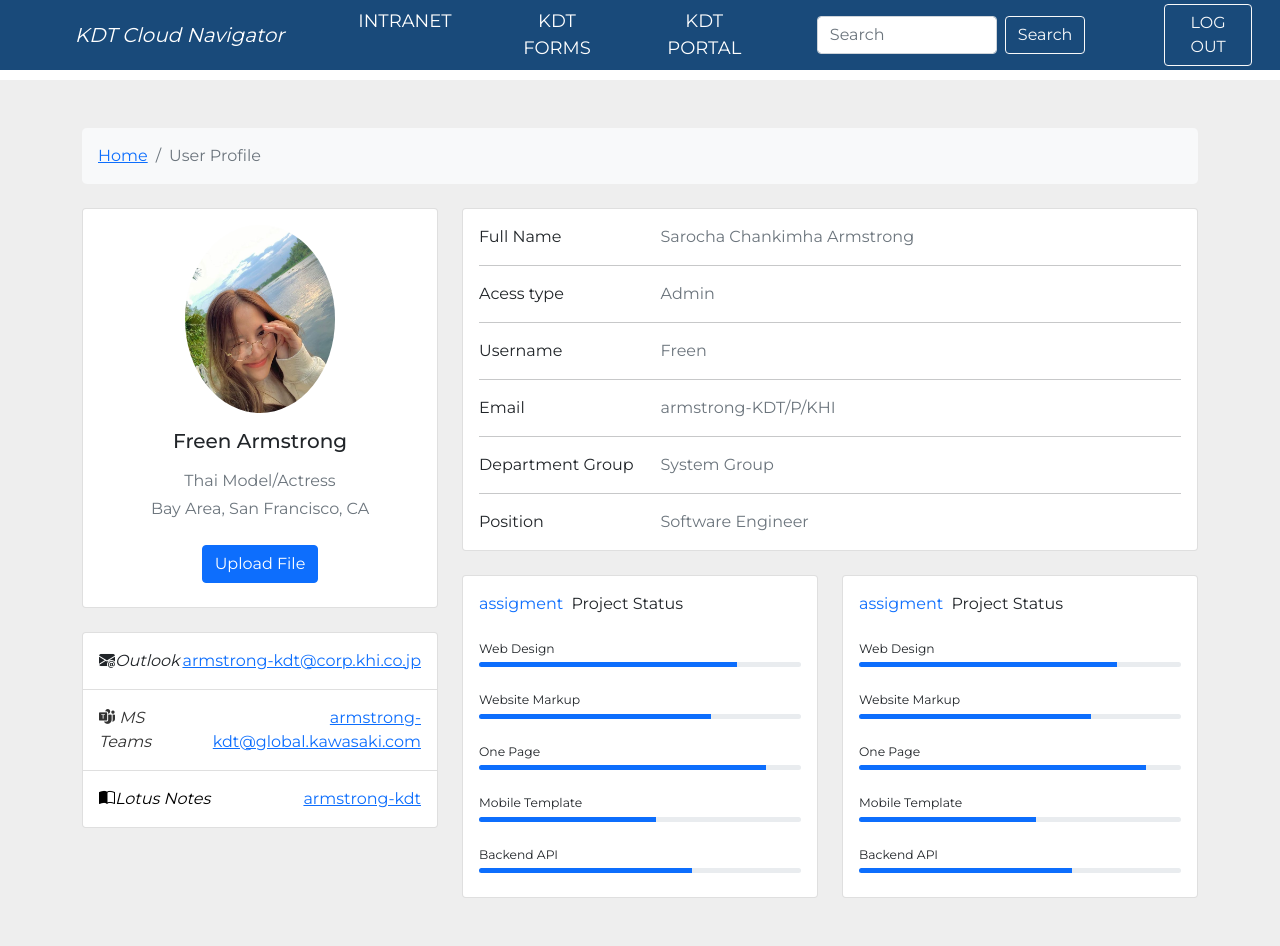
After one commit to JisooKim0103/KDTCLOUD, a PHP site: page /html/profile.html in a window 1280 px wide. The commit adds this page. Run offline with PHP 8.4, Linux system fonts and the light colour scheme.

Commit message:
Jan 16. Update

```diff
--- a/KDTCLOUD/css/home.css
+++ b/KDTCLOUD/css/home.css
@@ -25,7 +25,7 @@
    font-size: 18px;
    text-transform: uppercase;
    color: white;
-   font-weight: 500;
+   /* font-weight: 600; */
 }
 
 .nav-item{
@@ -122,9 +122,19 @@ position: absolute;
 color: blue;
 text-transform:capitalize;
 
-
 }
 
+/* PROFILE PAGE */
+.gradient-custom {
+    /* fallback for old browsers */
+    background: #f6d365;
+
+    /* Chrome 10-25, Safari 5.1-6 */
+    background: -webkit-linear-gradient(to right bottom, rgba(246, 211, 101, 1), rgba(253, 160, 133, 1));
+
+    /* W3C, IE 10+/ Edge, Firefox 16+, Chrome 26+, Opera 12+, Safari 7+ */
+    background: linear-gradient(to right bottom, rgba(246, 211, 101, 1), rgba(253, 160, 133, 1))
+    }
 
 /* footer */
 .footer {
--- /dev/null
+++ b/KDTCLOUD/html/profile.html
@@ -0,0 +1,236 @@
+<!DOCTYPE html>
+<html lang="en">
+<head>
+    <meta charset="UTF-8">
+    <meta http-equiv="X-UA-Compatible" content="IE=edge">
+    <meta name="viewport" content="width=device-width, initial-scale=1.0">
+
+    <link rel="stylesheet" href="../css/home.css">
+    <link href="https://cdn.jsdelivr.net/npm/bootstrap@5.0.2/dist/css/bootstrap.min.css" rel="stylesheet" integrity="sha384-EVSTQN3/azprG1Anm3QDgpJLIm9Nao0Yz1ztcQTwFspd3yD65VohhpuuCOmLASjC" crossorigin="anonymous">
+    <link rel="stylesheet" href="https://cdn.jsdelivr.net/npm/bootstrap-icons@1.10.2/font/bootstrap-icons.css">
+
+    <title>Document</title>
+</head>
+
+<header class="navbar fixed-top navbar-expand-lg">
+	<div class="container-fluid">
+	  <a class="navbar-brand fst-italic fs-5" href="#">KDT Cloud Navigator</a>
+	  <button class="navbar-toggler" type="button" data-bs-toggle="collapse" data-bs-target="#navbarNav" aria-controls="navbarNav" aria-expanded="false" aria-label="Toggle navigation">
+		<span class="navbar-toggler-icon"></span>
+	  </button>
+	  <div class="collapse navbar-collapse" id="navbarNav">
+		<ul class="navbar-nav me-auto mb-2 mb-lg-0">
+
+		  <li class="nav-item">
+			<a class="nav-link" href="#">INTRANET</a>
+		  </li>
+
+          <li class="nav-item">
+			<a class="nav-link" href="#">KDT FORMS</a>
+		  </li>
+
+          <li class="nav-item">
+			<a class="nav-link" href="#">KDT PORTAL</a>
+		  </li>
+
+		</ul>
+	  </div>
+	  <form class="d-flex">
+        <input class="form-control mdb-autocomplete me-2" id="form-autocomplete" type="search" placeholder="Search" aria-label="Search">
+        <button class="btn btn-outline-light" type="submit">Search</button>
+      </form>
+
+		<div class="log p-3">
+            <button class="btn btn-outline-light" type="button" id="dropdownMenuButton1" data-bs-toggle="dropdown" aria-expanded="false">
+                LOG OUT
+            </button>
+       </div>
+	  </div>
+	</div>
+</header>
+
+
+<body class="body" style="height:100vh;">
+    <section style="background-color: #eee;">
+        <div class="container py-5">
+          <div class="row">
+            <div class="col">
+              <nav aria-label="breadcrumb" class="bg-light rounded-3 p-3 mb-4">
+                <ol class="breadcrumb mb-0">
+                  <li class="breadcrumb-item"><a href="../html/home.html">Home</a></li>
+                  <li class="breadcrumb-item active" aria-current="page">User Profile</li>
+                </ol>
+              </nav>
+            </div>
+          </div>
+
+          <div class="row">
+            <div class="col-lg-4">
+              <div class="card mb-4">
+                <div class="card-body text-center">
+                  <img src="../img/freen.jpg" alt="avatar"
+                    class="rounded-circle img-fluid" style="width: 150px;">
+                  <h5 class="my-3">Freen Armstrong</h5>
+                  <p class="text-muted mb-1">Thai Model/Actress</p>
+                  <p class="text-muted mb-4">Bay Area, San Francisco, CA</p>
+                  <div class="d-flex justify-content-center mb-2">
+                    <button type="button" class="btn btn-primary">Upload File</button>
+                  </div>
+                </div>
+              </div>
+              <div class="card mb-4 mb-lg-0">
+                <div class="card-body p-0">
+                  <ul class="list-group list-group-flush rounded-3">
+                    <li class="list-group-item d-flex justify-content-between align-items-center p-3">
+                        <i class="bi bi-envelope-at-fill">Outlook</i>
+                        <a class="mb-0" href="#">armstrong-kdt@corp.khi.co.jp</a>
+                    </li>
+                    <li class="list-group-item d-flex justify-content-between align-items-center p-3">
+                        <i class="bi bi-microsoft-teams text-start" style="color: #333333;"> MS Teams</i>
+                        <a class="mb-0 text-end" href="#">armstrong-kdt@global.kawasaki.com</a>
+                    </li>
+                    <li class="list-group-item d-flex justify-content-between align-items-center p-3">
+                        <i class="bi bi-book-half" style="color: #000000;">Lotus Notes</i>
+                        <a class="mb-0" href="#">armstrong-kdt</a>
+                    </li>
+                  </ul>
+                </div>
+              </div>
+            </div>
+            <div class="col-lg-8">
+              <div class="card mb-4">
+                <div class="card-body">
+                  <div class="row">
+                    <div class="col-sm-3">
+                      <p class="mb-0">Full Name</p>
+                    </div>
+                    <div class="col-sm-9">
+                      <p class="text-muted mb-0">Sarocha Chankimha Armstrong</p>
+                    </div>
+                  </div>
+                  <hr>
+                  <div class="row">
+                    <div class="col-sm-3">
+                      <p class="mb-0">Acess type</p>
+                    </div>
+                    <div class="col-sm-9">
+                      <p class="text-muted mb-0">Admin</p>
+                    </div>
+                  </div>
+                  <hr>
+                  <div class="row">
+                    <div class="col-sm-3">
+                      <p class="mb-0">Username</p>
+                    </div>
+                    <div class="col-sm-9">
+                      <p class="text-muted mb-0">Freen</p>
+                    </div>
+                  </div>
+                  <hr>
+                  <div class="row">
+                    <div class="col-sm-3">
+                      <p class="mb-0">Email</p>
+                    </div>
+                    <div class="col-sm-9">
+                      <p class="text-muted mb-0">armstrong-KDT/P/KHI</p>
+                    </div>
+                  </div>
+                  <hr>
+                  <div class="row">
+                    <div class="col-sm-3">
+                      <p class="mb-0">Department Group</p>
+                    </div>
+                    <div class="col-sm-9">
+                      <p class="text-muted mb-0">System Group</p>
+                    </div>
+                  </div>
+                  <hr>
+                  <div class="row">
+                    <div class="col-sm-3">
+                      <p class="mb-0">Position</p>
+                    </div>
+                    <div class="col-sm-9">
+                      <p class="text-muted mb-0">Software Engineer</p>
+                    </div>
+                  </div>
+                </div>
+              </div>
+              <div class="row">
+                <div class="col-md-6">
+                  <div class="card mb-4 mb-md-0">
+                    <div class="card-body">
+                      <p class="mb-4"><span class="text-primary font-italic me-1">assigment</span> Project Status
+                      </p>
+                      <p class="mb-1" style="font-size: .77rem;">Web Design</p>
+                      <div class="progress rounded" style="height: 5px;">
+                        <div class="progress-bar" role="progressbar" style="width: 80%" aria-valuenow="80"
+                          aria-valuemin="0" aria-valuemax="100"></div>
+                      </div>
+                      <p class="mt-4 mb-1" style="font-size: .77rem;">Website Markup</p>
+                      <div class="progress rounded" style="height: 5px;">
+                        <div class="progress-bar" role="progressbar" style="width: 72%" aria-valuenow="72"
+                          aria-valuemin="0" aria-valuemax="100"></div>
+                      </div>
+                      <p class="mt-4 mb-1" style="font-size: .77rem;">One Page</p>
+                      <div class="progress rounded" style="height: 5px;">
+                        <div class="progress-bar" role="progressbar" style="width: 89%" aria-valuenow="89"
+                          aria-valuemin="0" aria-valuemax="100"></div>
+                      </div>
+                      <p class="mt-4 mb-1" style="font-size: .77rem;">Mobile Template</p>
+                      <div class="progress rounded" style="height: 5px;">
+                        <div class="progress-bar" role="progressbar" style="width: 55%" aria-valuenow="55"
+                          aria-valuemin="0" aria-valuemax="100"></div>
+                      </div>
+                      <p class="mt-4 mb-1" style="font-size: .77rem;">Backend API</p>
+                      <div class="progress rounded mb-2" style="height: 5px;">
+                        <div class="progress-bar" role="progressbar" style="width: 66%" aria-valuenow="66"
+                          aria-valuemin="0" aria-valuemax="100"></div>
+                      </div>
+                    </div>
+                  </div>
+                </div>
+                <div class="col-md-6">
+                  <div class="card mb-4 mb-md-0">
+                    <div class="card-body">
+                      <p class="mb-4"><span class="text-primary font-italic me-1">assigment</span> Project Status
+                      </p>
+                      <p class="mb-1" style="font-size: .77rem;">Web Design</p>
+                      <div class="progress rounded" style="height: 5px;">
+                        <div class="progress-bar" role="progressbar" style="width: 80%" aria-valuenow="80"
+                          aria-valuemin="0" aria-valuemax="100"></div>
+                      </div>
+                      <p class="mt-4 mb-1" style="font-size: .77rem;">Website Markup</p>
+                      <div class="progress rounded" style="height: 5px;">
+                        <div class="progress-bar" role="progressbar" style="width: 72%" aria-valuenow="72"
+                          aria-valuemin="0" aria-valuemax="100"></div>
+                      </div>
+                      <p class="mt-4 mb-1" style="font-size: .77rem;">One Page</p>
+                      <div class="progress rounded" style="height: 5px;">
+                        <div class="progress-bar" role="progressbar" style="width: 89%" aria-valuenow="89"
+                          aria-valuemin="0" aria-valuemax="100"></div>
+                      </div>
+                      <p class="mt-4 mb-1" style="font-size: .77rem;">Mobile Template</p>
+                      <div class="progress rounded" style="height: 5px;">
+                        <div class="progress-bar" role="progressbar" style="width: 55%" aria-valuenow="55"
+                          aria-valuemin="0" aria-valuemax="100"></div>
+                      </div>
+                      <p class="mt-4 mb-1" style="font-size: .77rem;">Backend API</p>
+                      <div class="progress rounded mb-2" style="height: 5px;">
+                        <div class="progress-bar" role="progressbar" style="width: 66%" aria-valuenow="66"
+                          aria-valuemin="0" aria-valuemax="100"></div>
+                      </div>
+                    </div>
+                  </div>
+                </div>
+              </div>
+            </div>
+          </div>
+        </div>
+      </section>
+
+
+
+    <script src="../js/home.js"></script>
+    <script src="https://cdn.jsdelivr.net/npm/bootstrap@5.0.2/dist/js/bootstrap.bundle.min.js" integrity="sha384-MrcW6ZMFYlzcLA8Nl+NtUVF0sA7MsXsP1UyJoMp4YLEuNSfAP+JcXn/tWtIaxVXM" crossorigin="anonymous"></script>
+</body>
+</html>
```
Also changed, not shown: KDTCLOUD/html/home.html (+19 -14 lines), KDTCLOUD/html/newlan.html (+17 -3 lines), KDTCLOUD/img/freen.jpg (added), KDTCLOUD/js/home.js (line endings or trailing spaces).
